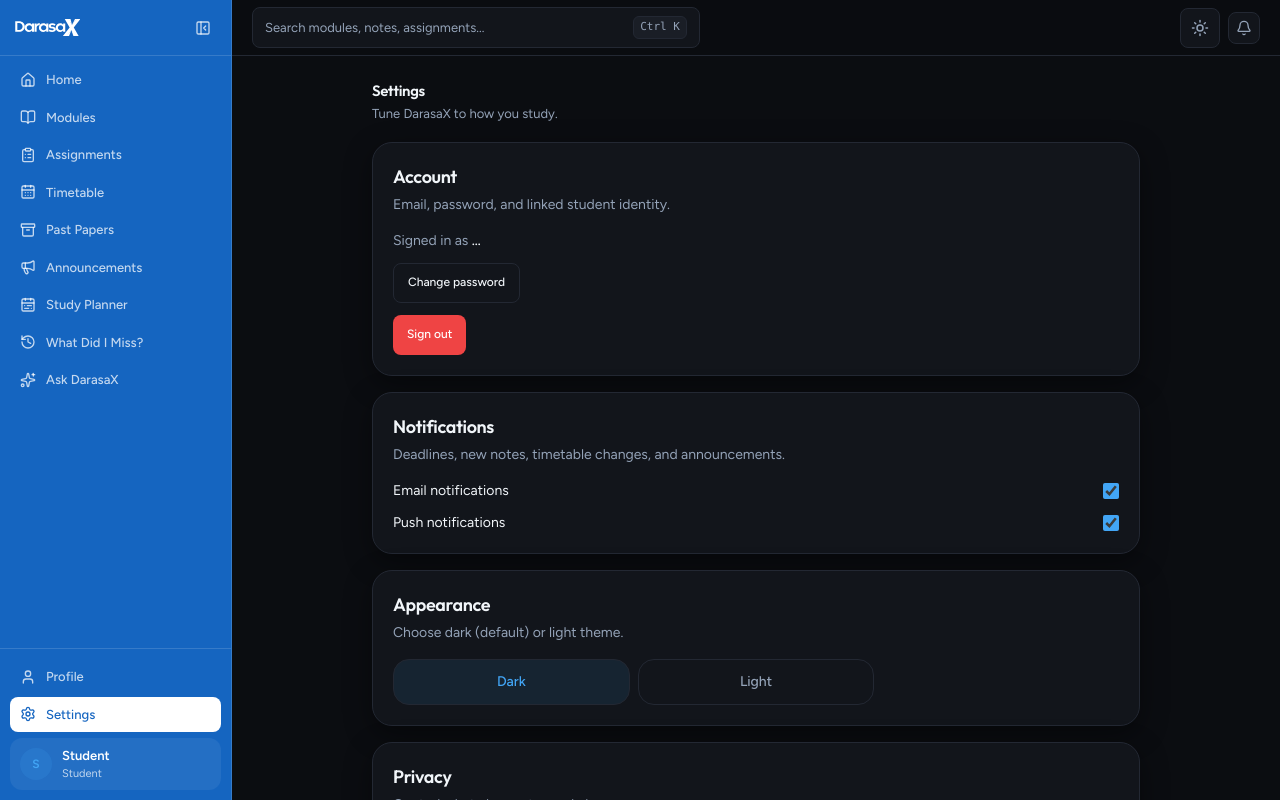
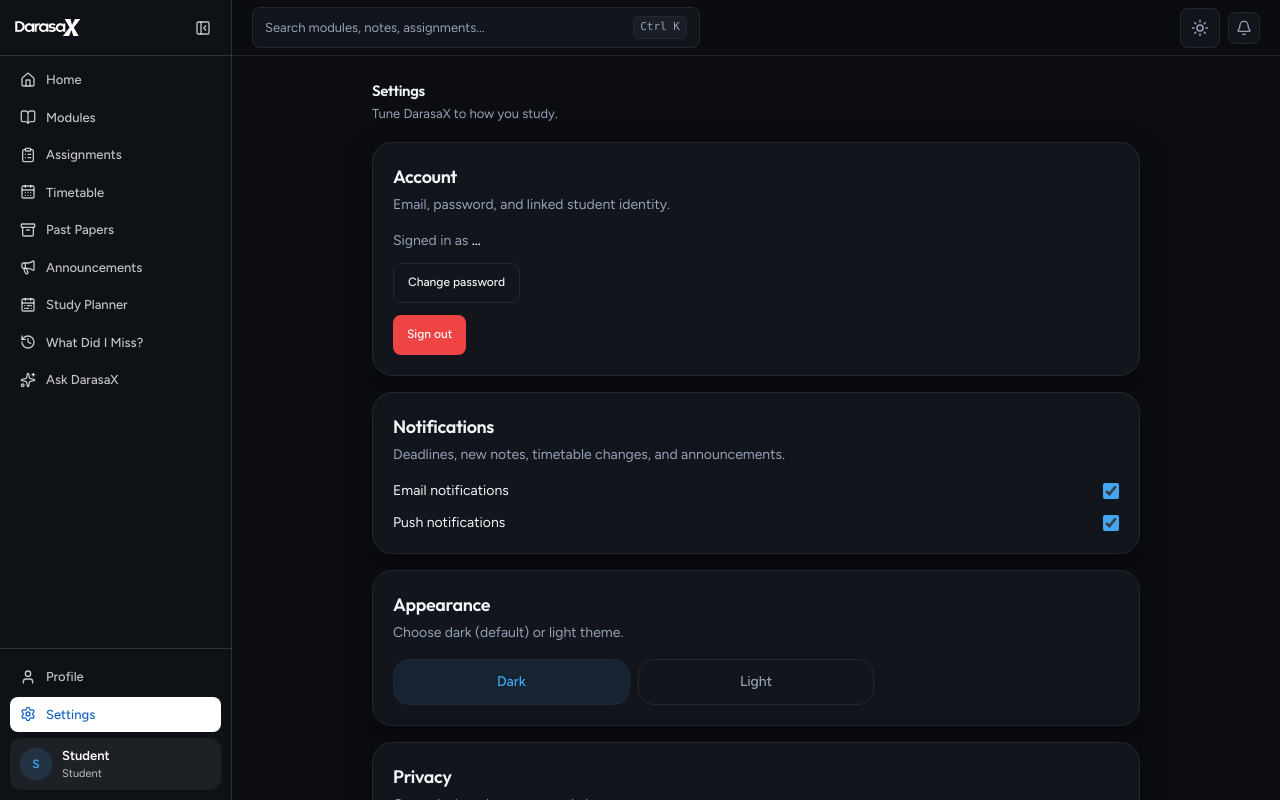
Before and after one commit to epro-tech-create/DarasaX, a Next.js app: page /settings in a window 1280 px wide. Shown: the top 800 px of the page. Built offline with nearby package versions, Linux system fonts and the light colour scheme; no server answers.

Commit message:
Apply sidebar background directly for consistent theme colors

```diff
--- a/src/app/globals.css
+++ b/src/app/globals.css
@@ -378,6 +378,8 @@
 
 /* Scoped palette for the student sidebar; content keeps its own theme tokens. */
 .student-sidebar {
+  background-color: #1565c0;
+  color: #ffffff;
   --border: rgb(255 255 255 / 0.14);
   --muted: rgb(255 255 255 / 0.1);
   --muted-foreground: rgb(255 255 255 / 0.72);
@@ -388,3 +390,7 @@
   outline: 2px solid rgb(255 255 255 / 0.85);
   outline-offset: 2px;
 }
+
+.dark .student-sidebar {
+  background-color: #0e1116;
+}
--- a/src/components/layout/app-sidebar.tsx
+++ b/src/components/layout/app-sidebar.tsx
@@ -55,7 +55,7 @@
   return (
     <aside
       className={cn(
-        "student-sidebar sticky top-0 hidden h-screen shrink-0 flex-col border-r border-border bg-[#1565C0] text-white transition-[width,background-color] duration-300 motion-reduce:transition-none dark:bg-sidebar lg:flex",
+        "student-sidebar sticky top-0 hidden h-screen shrink-0 flex-col border-r border-border text-white transition-[width,background-color] duration-300 motion-reduce:transition-none lg:flex",
         collapsed ? "w-[76px]" : "w-[232px]",
       )}
     >
```
